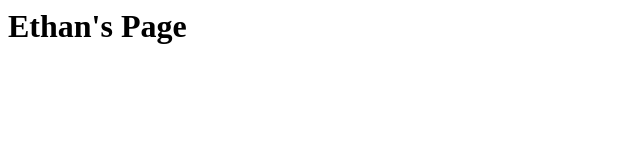
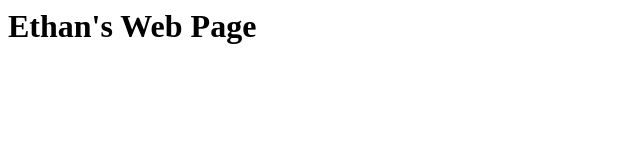
Before and after one commit to E2660/PersonalWebApp, a plain HTML site: page index.html in a window 1280 px wide. Shown: the whole page, without its empty margins (0-640 px from the left). Drawn offline with Linux system fonts and the light colour scheme.

Commit message:
Updated index.html

```diff
--- a/index.html
+++ b/index.html
@@ -3,6 +3,6 @@
         <title>My Page</title>
     </head>
     <body>
-        <h1>Ethan's Page</h1>
+        <h1>Ethan's Web Page</h1>
     </body>
 </html>
```
